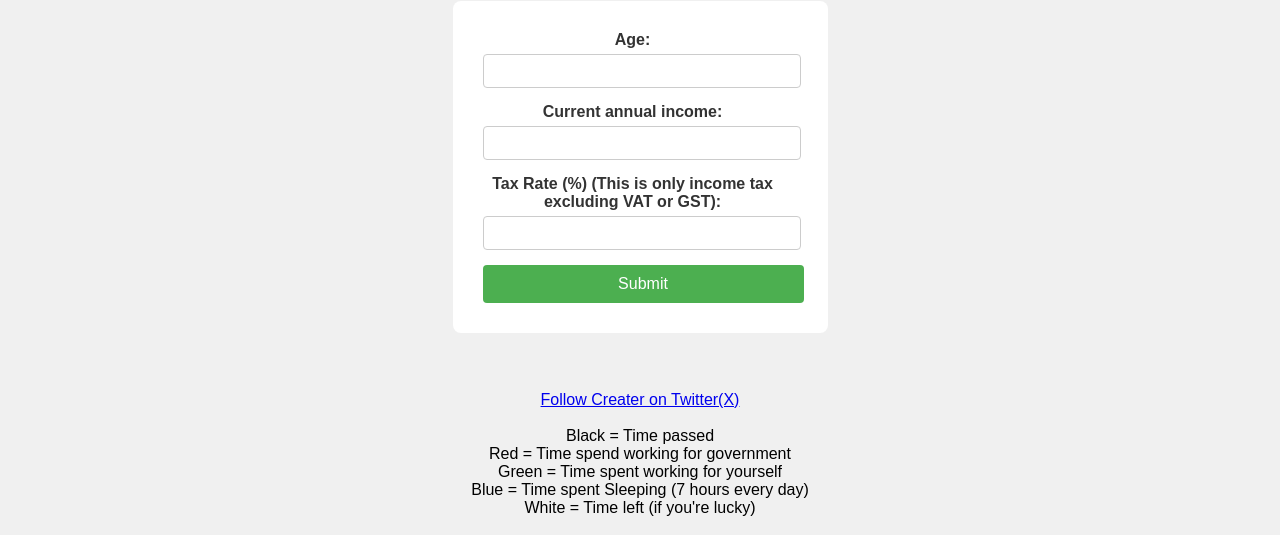
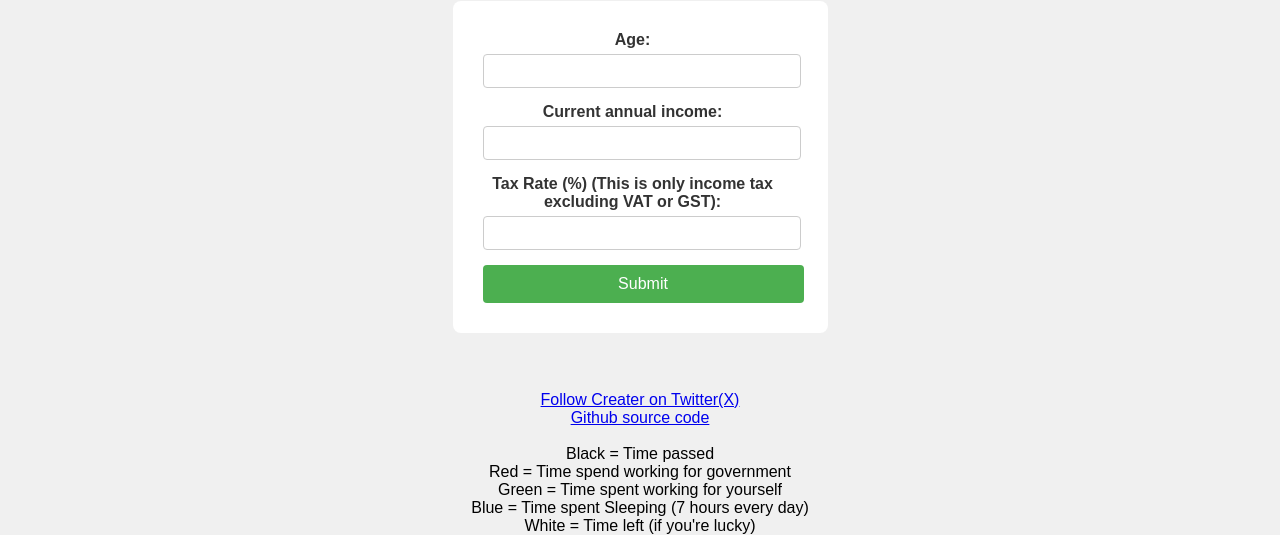
Before and after one commit to preetramsha/slaverycalc, a website: page index.html in a window 1280 px wide. Shown: the part 99-634 px from the top of the page. Drawn offline with Linux system fonts and the light colour scheme.

Commit message:
added source code link

```diff
--- a/index.html
+++ b/index.html
@@ -153,6 +153,7 @@
     <div id="tax-result" class="result"></div>
     <br>
     <a href="https://x.com/PreetRamsha">Follow Creater on Twitter(X)</a>
+    <a href="https://github.com/preetramsha/slaverycalc"> Github source code</a>
     <br>
     <div>Black = Time passed</div>
     <div>Red = Time spend working for government</div>
@@ -163,6 +164,7 @@
     <h1 class="ttt">Why?</h1>
     <h2 class="tty">Recently, India passed a new tax budget that has left many of us outraged. The staggering tax burden imposed feels like it turns the middle class into mere slaves of the government. Instead of fostering economic growth and fairness, the new policies suffocate hardworking individuals, leaving them shackled by an oppressive system that takes more than it gives.
     </h2>
+    <br>
         <br>
     <script>
         function generateGrid() {
```
